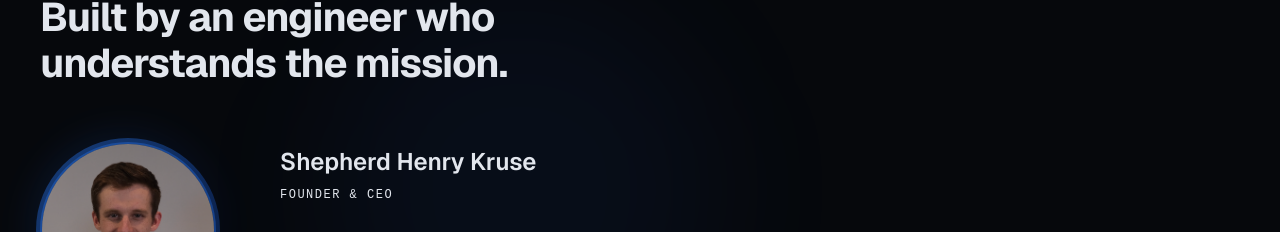
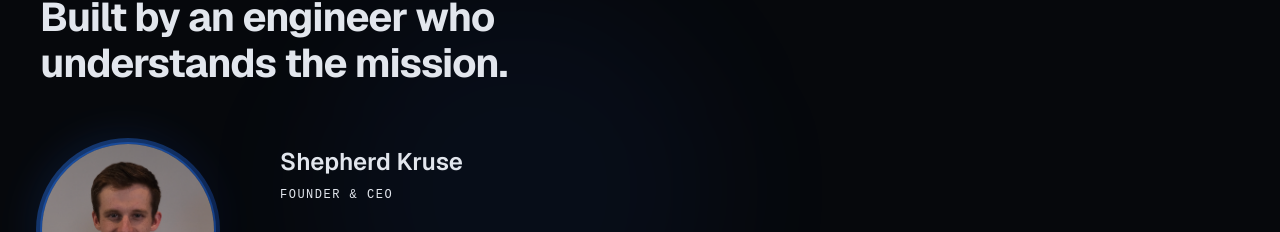
Before and after one commit to ShepherdKruse/shepherdkruse.github.io, a Next.js app: page / in a window 1280 px wide. Shown: the part 4755-4987 px from the top of the page. Built offline with nearby package versions, Linux system fonts and the light colour scheme.

Commit message:
feat: simplify name reference to "Shepherd Kruse" across site
Co-authored-by: Shepherd Kruse <22897970+ShepherdKruse@users.noreply.github.com>

```diff
--- a/app/page.tsx
+++ b/app/page.tsx
@@ -286,7 +286,7 @@ export default function Home() {
               <div className="relative w-36 h-36 md:w-44 md:h-44 rounded-full overflow-hidden border-2 border-blue-500/30">
                 <Image
                   src="/shepherd-headshot.png"
-                  alt="Shepherd Henry Kruse"
+                  alt="Shepherd Kruse"
                   width={176}
                   height={176}
                   className="w-full h-full object-cover"
@@ -295,7 +295,7 @@ export default function Home() {
             </div>
             {/* Bio content */}
             <div className="flex-1">
-              <h3 className="text-[24px] font-semibold mb-1">Shepherd Henry Kruse</h3>
+              <h3 className="text-[24px] font-semibold mb-1">Shepherd Kruse</h3>
               <div className="font-mono text-[12px] tracking-[1.5px] uppercase text-[var(--accent)] mb-5">Founder & CEO</div>
               <p className="text-[15px] text-[var(--text-2)] leading-[1.85] mb-6">
                 Shepherd founded Shepherd Space Systems to solve a problem he saw firsthand: the solid rocket motor industrial base lacks the agile, flexible manufacturing capability that modern defense programs require. He designed and built the company&apos;s extrusion system, propellant formulations, and motor hardware from scratch.
```
